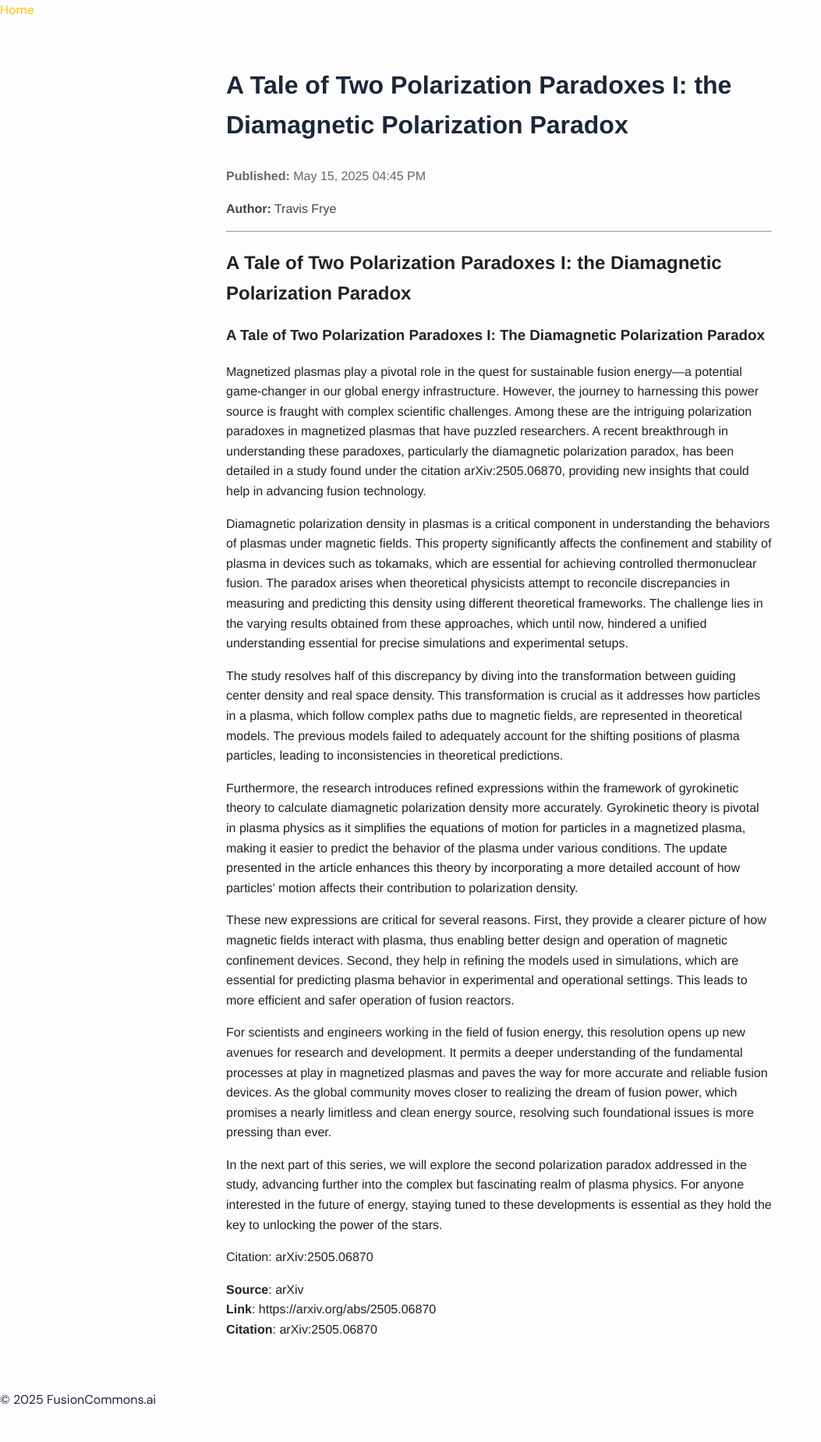
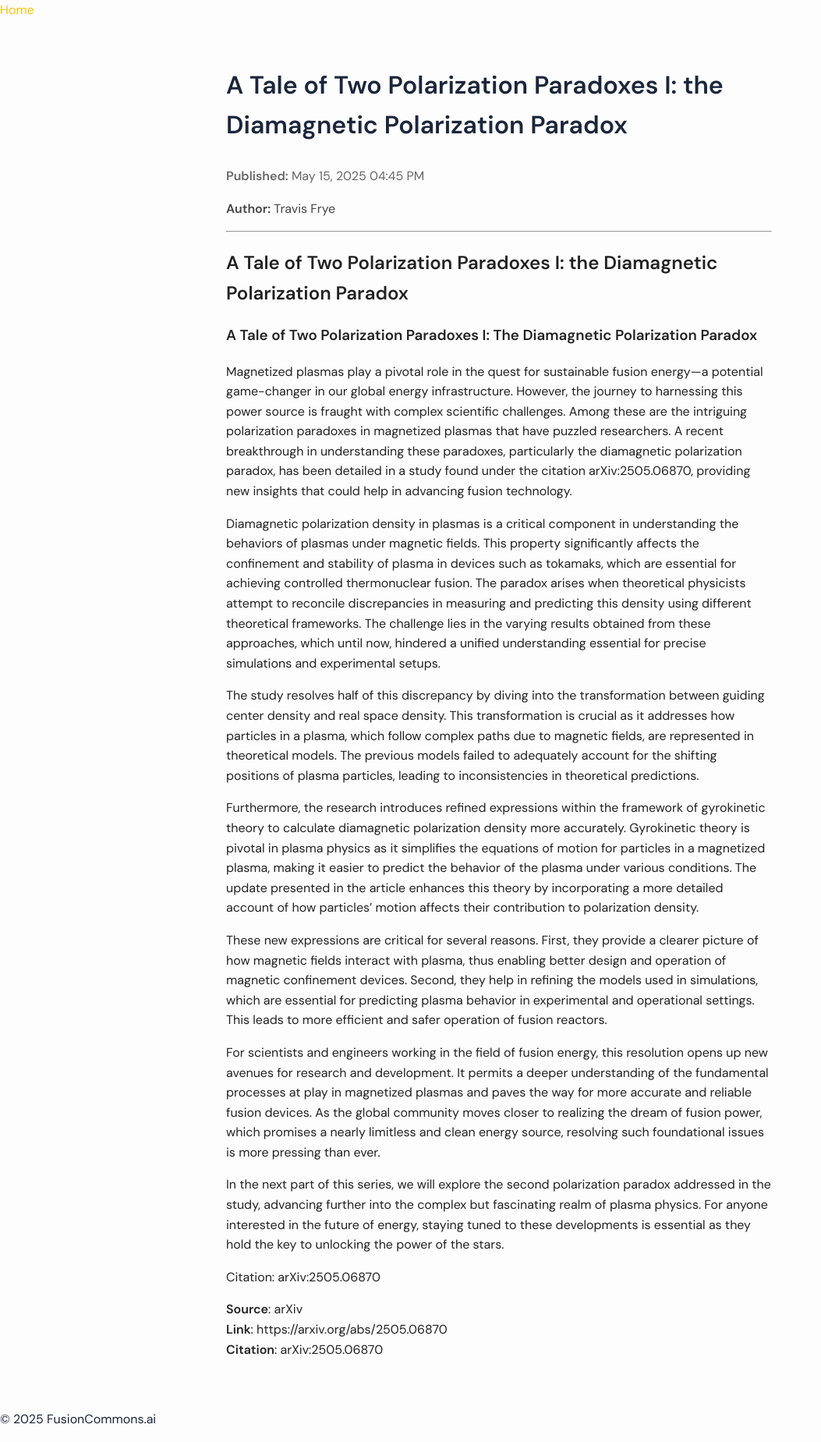
Before and after one commit to hyperpoint/hyperpoint.github.io, a Jekyll site: the page built from _posts/2025-05-01-ddf13f916022890dd600c93904af5627-a-tale-of-two-polarization-paradoxes-i-the-diamagnetic-polarization-paradox.md, in a window 1280 px wide. Shown: the whole page at 78% size, without its empty margins (0-1053 px from the left). Built offline with Jekyll 4.4.1, drawn with Linux system fonts in a browser that asks for light colours; before the commit the page ends 1823 px from its top, so only the background shows below that.

Commit message:
Update post.html

```diff
--- a/_layouts/post.html
+++ b/_layouts/post.html
@@ -2,7 +2,7 @@
 layout: default
 ---
 
-<article class="post" style="max-width: 700px; margin: 0 auto; padding: 2rem; font-family: 'Helvetica Neue', sans-serif;">
+<article class="post" style="max-width: 700px; margin: 0 auto; padding: 2rem; font-family: 'DM Sans', sans-serif;">
   <h1 style="font-size: 2rem; color: #1B263B;">{{ page.title }}</h1>
   <p style="color: #666;"><strong>Published:</strong> {{ page.date | date: "%B %d, %Y %I:%M %p" }}</p>
   <p style="color: #444;"><strong>Author:</strong> {{ page.author }}</p>
```
